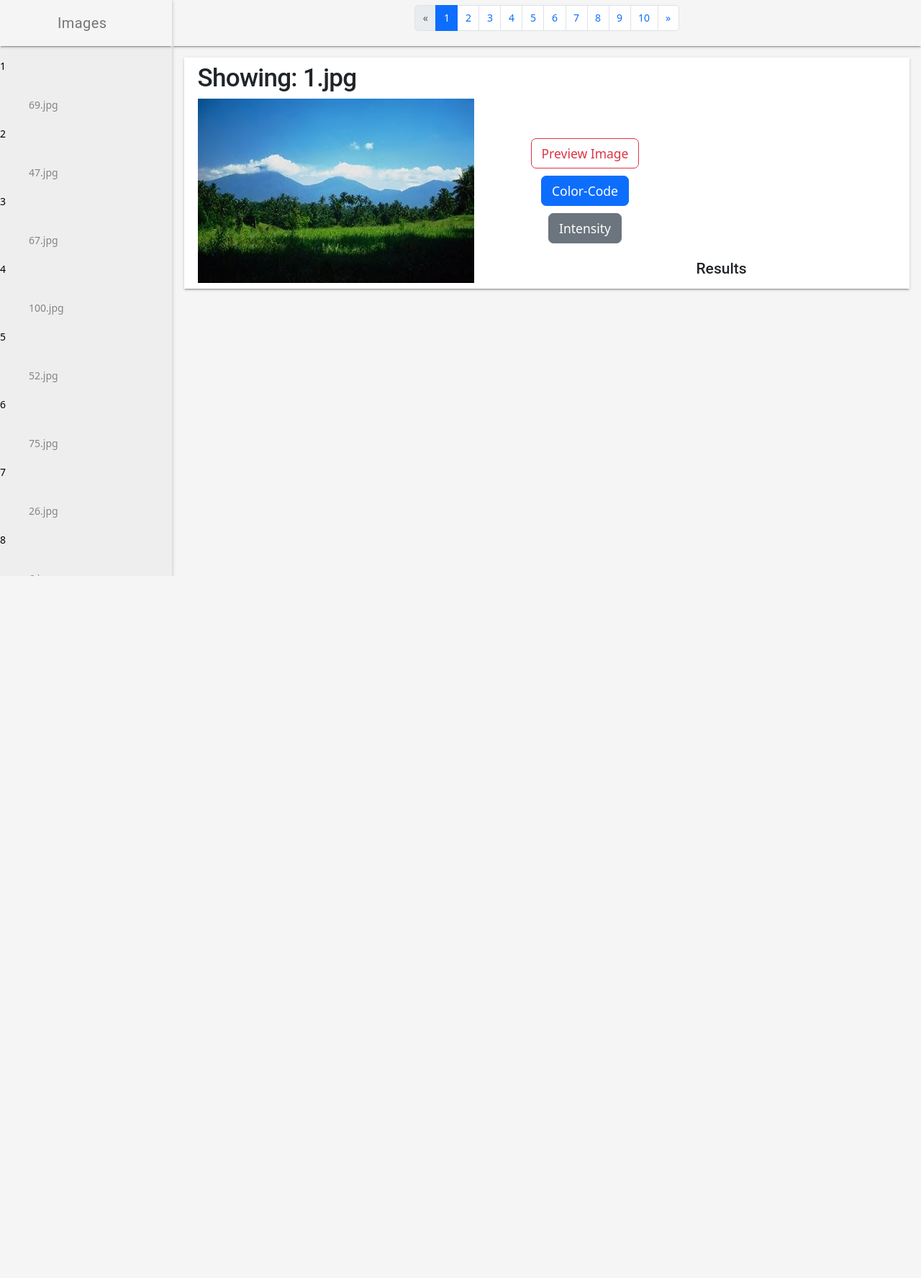
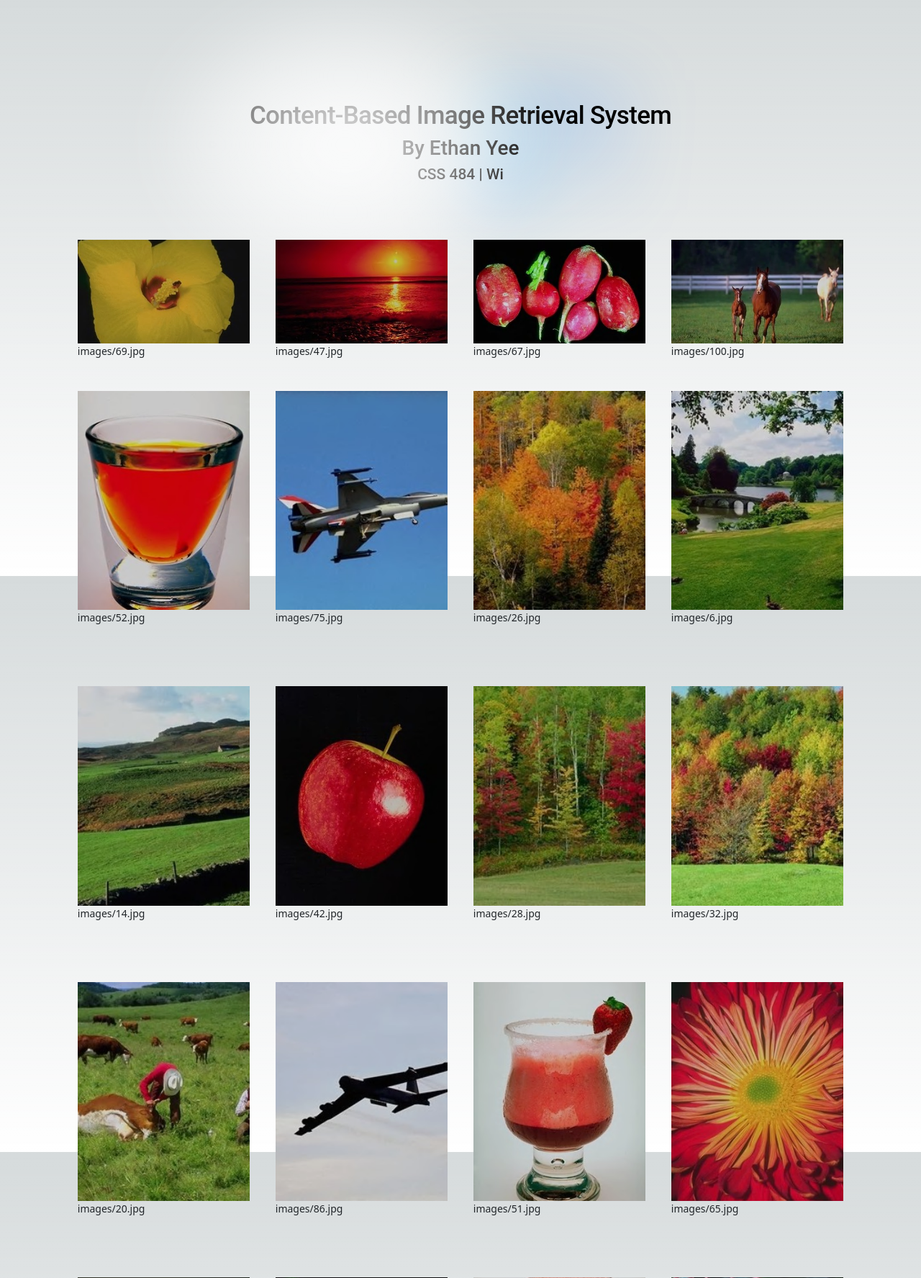
Before and after one commit to justyeethan/Project1-383, a Flask app: page / in a window 1280 px wide. Shown: the top 1775 px of the page at 72% size. Before the commit the page ends 800 px from the top, so only its background shows below. Run offline with Flask 2, Linux system fonts and the light colour scheme; some libraries are stand-ins or nearby versions.

Commit message:
UI Facelift to default next.js

```diff
--- a/app/__init__.py
+++ b/app/__init__.py
@@ -1,11 +1,13 @@
 from flask import Flask
+import os
 from app.config import Config
 from flask_bootstrap import Bootstrap
+from flask_session import Session
 
 app = Flask(__name__) # Init the flask app
 Bootstrap(app) # Enables Flask bootstrap
 app.config.from_object(Config) # Sets config object from config.py
-app.debug = True
-# Database creation
+app.debug = True # Debug is live
+Session(app) # Sessions Integration
 
 from app import routes # Initializes all files
--- a/app/config.py
+++ b/app/config.py
@@ -2,5 +2,7 @@ import os
 basedir = os.path.abspath(os.path.dirname(__file__))
 
 class Config(object):
+    SESSION_PERMENENT = False
     SECRET_KEY = os.environ.get('SECRET_KEY') or 'base-secret-key-for-dev'
+    SESSION_TYPE = 'filesystem'
     FLASK_ENV = 'development'
--- a/app/routes.py
+++ b/app/routes.py
@@ -1,9 +1,11 @@
 from app import app
 import os
 import requests
-from flask import render_template, url_for, request, redirect, flash
+from flask import render_template, url_for, request, redirect, flash, send_file, session
 from flask_paginate import Pagination, get_page_args
 import math
+import logging
+logging.basicConfig(level=logging.DEBUG)
 
 # from Image import convert_to_binary
 
@@ -15,30 +17,102 @@ RES_PER_PAGE = 10
 @app.route('/')
 @app.route('/index')
 def index():
-    page, per_page, offset = get_page_args(page_parameter='page',per_page_parameter='per_page')
     images = [f'images/{img}' for img in os.listdir('app/static/images')]
-    total = len(images)
-    pagination_images = images[offset:offset+RES_PER_PAGE]
-    pagination = Pagination(page=page, per_page=per_page, total=total, css_framework='bootstrap5')
-    # return render_template('index.html', images=images, image='images/1.jpg', pagination=pagination)
-    return render_template('index.html', images=pagination_images, page=page, image='images/1.jpg', per_page=per_page, pagination=pagination)
+    return render_template('index.html', images=images)
 
 
 @app.route('/show_image/<image_name>')
 def show_image(image_name):
-    page, per_page, offset = get_page_args(page_parameter='page',per_page_parameter='per_page')
     images = [f'images/{img}' for img in os.listdir('app/static/images')]
-    total = len(images)
-    pagination_images = images[offset:offset+RES_PER_PAGE]
-    pagination = Pagination(page=page, per_page=per_page, total=total, css_framework='bootstrap4')
-    # return render_template('index.html', images=images, image=f'images/{image_name}')
-    return render_template('index.html', images=pagination_images, page=page, image=f'images/{image_name}', per_page=per_page, pagination=pagination)
-
-# @app.route('/view_image/<image_name>')
-# def view_image(image_name):
-#     return send_from_directory(f'app/static/images/{image_name}')
+    original_order = images
+    session['original_order'] = original_order # Sets the original order of all the images
+    return render_template('show_image.html', images=images, image=f'images/{image_name}')
 
 
+@app.route('/intensity/<filename>')
+def get_intensity(filename):
+    """
+    Gets the intensity of the image
+    Pass the order of the array using sessions, then sort
+
+    Args:
+        filename (_type_): Filename of the image
+    """
+    """ TODO Code for getting INTENSITY and ordering the images goes here!!!"""
+    """ Place the ordered list of images in the session """
+    return redirect(url_for('results', filename=filename))
+
+
+@app.route('/colorCode/<filename>')
+def get_color_code(filename):
+    """
+    Gets the intensity of the image
+    Pass the order of the array using sessions, then sort
+
+    Args:
+        filename (_type_): Filename of the image
+    """
+    print(filename)
+    """ TODO Code for getting color code and ordering the images goes here!!!"""
+    """ Place the ordered list of images in the session """
+    return redirect(url_for('results', filename=filename))
+
+
+@app.route('/results/<filename>')
+def results(filename):
+    """
+    Displays the actual data
+
+    Args:
+        filename (_type_): The filename for unique identifiers
+
+    Returns:
+        _type_: The template that orders the images
+    """
+    print('this was "sorted"!')
+    print(filename)
+    filename = filename.replace('?', '/')
+    images = session.get('images', [])
+    print(session.get('original_order'))
+    if images == []: # If there was an error with getting sessions data
+        return redirect(url_for('index'))
+    else:
+        return render_template('sorted.html', filename=filename)
+
+
+
+
+# -------------- API ----------------
+
+
+@app.route('/get_image/<image_name>')
+def getImage(image_name):
+    # request.headers["content-type"] = "image/png"
+    files = os.listdir('app/static/images')
+    if image_name in files:
+        return send_file(f'static/images/{image_name}', 'image/png')
+    else:
+        return "Image not found", 404
+
+
+@app.route('/get_image/<image_name>/binary')
+def getImageBinary(image_name):
+    """ TODO in part 2
+    Gets the Binary of the image
+
+    Args:
+        image_name (_type_): _description_
+    """
+    ...
+
+
+@app.route('/get_image/all')
+def getAllImages():
+    """
+    Gets all the images names
+    You can pull the images after that
+    """
+    ...
 
 
 # Helper Functions for simplicity
--- a/app/static/scripts/app.js
+++ b/app/static/scripts/app.js
@@ -3,7 +3,7 @@
 (function() {
 	window.addEventListener('load', init);
 	function init() {
-		console.log('hello world');
+		// console.log('hello world');
 		let preview = document.getElementById('preview_image');
 	}
 	function previewImage(image) {
--- /dev/null
+++ b/app/static/styles.css
@@ -0,0 +1,473 @@
+@supports (font: -apple-system-body) and (-webkit-appearance: none) {
+  img[loading="lazy"] {
+    clip-path: inset(0.6px);
+  }
+}
+
+:root {
+  --max-width: 1100px;
+  --border-radius: 12px;
+  --font-mono: ui-monospace, Menlo, Monaco, "Cascadia Mono", "Segoe UI Mono",
+    "Roboto Mono", "Oxygen Mono", "Ubuntu Monospace", "Source Code Pro",
+    "Fira Mono", "Droid Sans Mono", "Courier New", monospace;
+
+  --foreground-rgb: 0, 0, 0;
+  --background-start-rgb: 214, 219, 220;
+  --background-end-rgb: 255, 255, 255;
+
+  --primary-glow: conic-gradient(
+    from 180deg at 50% 50%,
+    #16abff33 0deg,
+    #0885ff33 55deg,
+    #54d6ff33 120deg,
+    #0071ff33 160deg,
+    transparent 360deg
+  );
+  --secondary-glow: radial-gradient(
+    rgba(255, 255, 255, 1),
+    rgba(255, 255, 255, 0)
+  );
+
+  --tile-start-rgb: 239, 245, 249;
+  --tile-end-rgb: 228, 232, 233;
+  --tile-border: conic-gradient(
+    #00000080,
+    #00000040,
+    #00000030,
+    #00000020,
+    #00000010,
+    #00000010,
+    #00000080
+  );
+
+  --callout-rgb: 238, 240, 241;
+  --callout-border-rgb: 172, 175, 176;
+  --card-rgb: 180, 185, 188;
+  --card-border-rgb: 131, 134, 135;
+}
+
+@media (prefers-color-scheme: dark) {
+  :root {
+    --foreground-rgb: 255, 255, 255;
+    --background-start-rgb: 0, 0, 0;
+    --background-end-rgb: 0, 0, 0;
+
+    --primary-glow: radial-gradient(rgba(1, 65, 255, 0.4), rgba(1, 65, 255, 0));
+    --secondary-glow: linear-gradient(
+      to bottom right,
+      rgba(1, 65, 255, 0),
+      rgba(1, 65, 255, 0),
+      rgba(1, 65, 255, 0.3)
+    );
+
+    --tile-start-rgb: 2, 13, 46;
+    --tile-end-rgb: 2, 5, 19;
+    --tile-border: conic-gradient(
+      #ffffff80,
+      #ffffff40,
+      #ffffff30,
+      #ffffff20,
+      #ffffff10,
+      #ffffff10,
+      #ffffff80
+    );
+
+    --callout-rgb: 20, 20, 20;
+    --callout-border-rgb: 108, 108, 108;
+    --card-rgb: 100, 100, 100;
+    --card-border-rgb: 200, 200, 200;
+  }
+}
+
+* {
+  box-sizing: border-box;
+  padding: 0;
+  margin: 0;
+}
+
+html,
+body {
+  max-width: 100vw;
+  overflow-x: hidden;
+}
+
+body {
+  color: rgb(var(--foreground-rgb));
+  background: linear-gradient(
+      to bottom,
+      transparent,
+      rgb(var(--background-end-rgb))
+    )
+    rgb(var(--background-start-rgb));
+}
+
+a {
+  color: inherit;
+  text-decoration: none;
+}
+
+@media (prefers-color-scheme: dark) {
+  html {
+    color-scheme: dark;
+  }
+}
+
+/* Loading animation */
+.loader {
+  position: absolute;
+  top: calc(50% - 32px);
+  left: calc(50% - 32px);
+  width: 64px;
+  height: 64px;
+  border-radius: 50%;
+  perspective: 800px;
+}
+
+.inner {
+  position: absolute;
+  box-sizing: border-box;
+  width: 100%;
+  height: 100%;
+  border-radius: 50%;
+}
+
+.inner.one {
+  left: 0%;
+  top: 0%;
+  animation: rotate-one 1s linear infinite;
+  border-bottom: 3px solid #efeffa;
+}
+
+.inner.two {
+  right: 0%;
+  top: 0%;
+  animation: rotate-two 1s linear infinite;
+  border-right: 3px solid #efeffa;
+}
+
+.inner.three {
+  right: 0%;
+  bottom: 0%;
+  animation: rotate-three 1s linear infinite;
+  border-top: 3px solid #efeffa;
+}
+
+@keyframes rotate-one {
+  0% {
+    transform: rotateX(35deg) rotateY(-45deg) rotateZ(0deg);
+  }
+  100% {
+    transform: rotateX(35deg) rotateY(-45deg) rotateZ(360deg);
+  }
+}
+
+@keyframes rotate-two {
+  0% {
+    transform: rotateX(50deg) rotateY(10deg) rotateZ(0deg);
+  }
+  100% {
+    transform: rotateX(50deg) rotateY(10deg) rotateZ(360deg);
+  }
+}
+
+@keyframes rotate-three {
+  0% {
+    transform: rotateX(35deg) rotateY(55deg) rotateZ(0deg);
+  }
+  100% {
+    transform: rotateX(35deg) rotateY(55deg) rotateZ(360deg);
+  }
+}
+
+.main {
+  display: flex;
+  flex-direction: column;
+  justify-content: space-between;
+  align-items: center;
+  padding: 6rem;
+  min-height: 100vh;
+}
+
+.description {
+  display: inherit;
+  justify-content: inherit;
+  align-items: inherit;
+  font-size: 0.85rem;
+  max-width: var(--max-width);
+  width: 100%;
+  z-index: 2;
+  font-family: var(--font-mono);
+}
+
+.description a {
+  display: flex;
+  justify-content: center;
+  align-items: center;
+  gap: 0.5rem;
+}
+
+.description p {
+  position: relative;
+  margin: 0;
+  padding: 1rem;
+  background-color: rgba(var(--callout-rgb), 0.5);
+  border: 1px solid rgba(var(--callout-border-rgb), 0.3);
+  border-radius: var(--border-radius);
+}
+
+.image {
+  width: 100%;
+  height: 80%;
+  object-fit: cover;
+  object-position: center;
+  filter: brightness(0.9);
+}
+
+.image:hover {
+  filter: brightness(1);
+}
+
+.code {
+  font-weight: 700;
+  font-family: var(--font-mono);
+}
+
+.grid {
+  display: grid;
+  grid-template-columns: repeat(4, minmax(25%, auto));
+  width: var(--max-width);
+  max-width: 100%;
+}
+
+.card {
+  padding: 1rem 1.2rem;
+  border-radius: var(--border-radius);
+  background: rgba(var(--card-rgb), 0);
+  border: 1px solid rgba(var(--card-border-rgb), 0);
+  transition: background 200ms, border 200ms;
+}
+
+.card span {
+  display: inline-block;
+  transition: transform 200ms;
+}
+
+.card h2 {
+  font-weight: 600;
+  margin-bottom: 0.7rem;
+}
+
+.card p {
+  margin: 0;
+  opacity: 0.6;
+  font-size: 0.9rem;
+  line-height: 1.5;
+  max-width: 30ch;
+}
+
+.center {
+  display: flex;
+  justify-content: center;
+  align-items: center;
+  flex-direction: column;
+  position: relative;
+  padding: 4rem 0;
+  text-align: center;
+}
+
+.center::before {
+  background: var(--secondary-glow);
+  border-radius: 50%;
+  width: 480px;
+  height: 360px;
+  margin-left: -400px;
+}
+
+.center::after {
+  background: var(--primary-glow);
+  width: 240px;
+  height: 180px;
+  z-index: -1;
+}
+
+.center::before,
+.center::after {
+  content: "";
+  left: 50%;
+  position: absolute;
+  filter: blur(45px);
+  transform: translateZ(0);
+}
+
+.logo,
+.thirteen {
+  position: relative;
+}
+
+.thirteen {
+  display: flex;
+  justify-content: center;
+  align-items: center;
+  width: 75px;
+  height: 75px;
+  padding: 25px 10px;
+  margin-left: 16px;
+  transform: translateZ(0);
+  border-radius: var(--border-radius);
+  overflow: hidden;
+  box-shadow: 0px 2px 8px -1px #0000001a;
+}
+
+.thirteen::before,
+.thirteen::after {
+  content: "";
+  position: absolute;
+  z-index: -1;
+}
+
+/* Conic Gradient Animation */
+.thirteen::before {
+  animation: 6s rotate linear infinite;
+  width: 200%;
+  height: 200%;
+  background: var(--tile-border);
+}
+
+/* Inner Square */
+.thirteen::after {
+  inset: 0;
+  padding: 1px;
+  border-radius: var(--border-radius);
+  background: linear-gradient(
+    to bottom right,
+    rgba(var(--tile-start-rgb), 1),
+    rgba(var(--tile-end-rgb), 1)
+  );
+  background-clip: content-box;
+}
+
+/* Enable hover only on non-touch devices */
+@media (hover: hover) and (pointer: fine) {
+  .card:hover {
+    background: rgba(var(--card-rgb), 0.1);
+    border: 1px solid rgba(var(--card-border-rgb), 0.15);
+  }
+
+  .card:hover span {
+    transform: translateX(4px);
+  }
+}
+
+@media (prefers-reduced-motion) {
+  .thirteen::before {
+    animation: none;
+  }
+
+  .card:hover span {
+    transform: none;
+  }
+}
+
+/* Mobile */
+@media (max-width: 700px) {
+  .content {
+    padding: 4rem;
+  }
+
+  .grid {
+    grid-template-columns: 1fr;
+    margin-bottom: 120px;
+    max-width: 320px;
+    text-align: center;
+  }
+
+  .card {
+    padding: 1rem 2.5rem;
+  }
+
+  .card h2 {
+    margin-bottom: 0.5rem;
+  }
+
+  .center {
+    padding: 8rem 0 6rem;
+  }
+
+  .center::before {
+    transform: none;
+    height: 300px;
+  }
+
+  .description {
+    font-size: 0.8rem;
+  }
+
+  .description a {
+    padding: 1rem;
+  }
+
+  .description p,
+  .description div {
+    display: flex;
+    justify-content: center;
+    position: fixed;
+    width: 100%;
+  }
+
+  .description p {
+    align-items: center;
+    inset: 0 0 auto;
+    padding: 2rem 1rem 1.4rem;
+    border-radius: 0;
+    border: none;
+    border-bottom: 1px solid rgba(var(--callout-border-rgb), 0.25);
+    background: linear-gradient(
+      to bottom,
+      rgba(var(--background-start-rgb), 1),
+      rgba(var(--callout-rgb), 0.5)
+    );
+    background-clip: padding-box;
+    backdrop-filter: blur(24px);
+  }
+
+  .description div {
+    align-items: flex-end;
+    pointer-events: none;
+    inset: auto 0 0;
+    padding: 2rem;
+    height: 200px;
+    background: linear-gradient(
+      to bottom,
+      transparent 0%,
+      rgb(var(--background-end-rgb)) 40%
+    );
+    z-index: 1;
+  }
+}
+
+/* Tablet and Smaller Desktop */
+@media (min-width: 701px) and (max-width: 1120px) {
+  .grid {
+    grid-template-columns: repeat(2, 50%);
+  }
+}
+
+@media (prefers-color-scheme: dark) {
+  .vercelLogo {
+    filter: invert(1);
+  }
+
+  .logo,
+  .thirteen img {
+    filter: invert(1) drop-shadow(0 0 0.3rem #ffffff70);
+  }
+}
+
+@keyframes rotate {
+  from {
+    transform: rotate(360deg);
+  }
+  to {
+    transform: rotate(0deg);
+  }
+}
--- a/app/templates/base.html
+++ b/app/templates/base.html
@@ -4,7 +4,8 @@
   <meta charset="UTF-8">
   <meta http-equiv="X-UA-Compatible" content="IE=edge">
   <meta name="viewport" content="width=device-width, initial-scale=1.0">
-  <title>Image Retrieval Tool</title>
+  <title>CBIR System</title>
+  <meta name="description" content="Generated by create next app" />
   <!-- Material UI CDNs -->
   <link rel="stylesheet" href="https://fonts.googleapis.com/icon?family=Material+Icons">
   <link rel="stylesheet" href="https://code.getmdl.io/1.3.0/material.indigo-pink.min.css">
@@ -15,39 +16,23 @@
   <script src="https://cdn.jsdelivr.net/npm/@popperjs/core@2.11.6/dist/umd/popper.min.js" integrity="sha384-oBqDVmMz9ATKxIep9tiCxS/Z9fNfEXiDAYTujMAeBAsjFuCZSmKbSSUnQlmh/jp3" crossorigin="anonymous"></script>
   <script src="https://cdn.jsdelivr.net/npm/bootstrap@5.3.0-alpha1/dist/js/bootstrap.min.js" integrity="sha384-mQ93GR66B00ZXjt0YO5KlohRA5SY2XofN4zfuZxLkoj1gXtW8ANNCe9d5Y3eG5eD" crossorigin="anonymous"></script>
 
+  <meta name="viewport" content="width=device-width, initial-scale=1" />
+    <link rel="icon" href="{{ url_for('static', filename='icon.svg') }}" />
+  <!-- Styles.css -->
+  <link rel="stylesheet" href="{{ url_for('static', filename='styles.css') }}">
+
   <!-- Add our js file to handle events -->
   <script src="{{ url_for('static', filename='scripts/app.js') }}"></script>
 
 </head>
 <body>
-  <div class="demo-layout mdl-layout mdl-js-layout mdl-layout--fixed-drawer mdl-layout--fixed-header">
-    <header class="demo-header mdl-layout__header mdl-color--grey-100 mdl-color-text--grey-600">
-      <div class="mdl-layout__header-row" style="margin: 0 auto;">
-        {{pagination.links}}
-    </header>
-    <div class="demo-drawer mdl-layout__drawer mdl-color--blue-grey-900 mdl-color-text--blue-grey-50">
-      <header class="demo-header mdl-layout__header mdl-color--grey-100 mdl-color-text--grey-600">
-        <div class="mdl-layout__header-row">
-          <span class="mdl-layout-title">Images</span>
-        </div>
-      </header>
-      <nav class="demo-navigation mdl-navigation mdl-color--grey-200">
-        {% for image in images %}
-          <p style="color: black;">{{loop.index + (page-1) * per_page}}</p>
-          <a class="mdl-navigation__link mdl-color-text--blue-0" href="/show_image/{{image.split('/')[1]}}">{{ image.split('/')[1] }}</a>
-          <div class="mdl-layout-spacer"></div>
-        {% endfor %}
-      </nav>
-    </div>
-    <!-- Layout TODO Switch out to component render -->
-    <main class="mdl-layout__content mdl-color--grey-100">
-      <div class="mdl-grid demo-content">
-        <div class="demo-charts mdl-color--white mdl-shadow--2dp mdl-cell mdl-cell--12-col mdl-grid">
-          {% block content %} {% endblock %}
-        </div>
-      </div>
-    </main>
-  </div>
+
+  <Head>
+  </Head>
+  <main class="main">
+    {% block content %}
+    {% endblock %}
+  </main>
 
 </body>
 </html>
--- a/app/templates/index.html
+++ b/app/templates/index.html
@@ -1,31 +1,18 @@
 {% extends 'base.html' %}
 {% block content %}
-  <div class="container">
-	  <h1>Showing: {{ image.split('/')[1] }}</h1>
-    <div class="row align-items-end">
-      <div class="col">
-	      <!-- Add Image tag-->
-       <a href="{{url_for('static', filename=image)}}" target="_blank" rel="noopener">
-	      <img src="{{url_for('static', filename=image)}}" alt="Image" />
-       </a>
-      </div>
-      <div class="col" style="padding: 5px; display: flex; place-content: center; align-items: center; margin: auto 0; flex-direction: column">
-        <!-- Colored raised button -->
-        <a href="{{url_for('static', filename=image)}}" target="_blank" rel="noopener">
-          <button
-            type="button"
-            class="btn btn-outline-danger btn-lg"
-            style="margin-bottom: 10px;"
-          >Preview Image</button>
+  <div class="center">
+    <h1>Content-Based Image Retrieval System</h1>
+    <h2>By Ethan Yee</h2>
+    <h4>CSS 484 | Wi</h4>
+  </div>
+  <div class="grid">
+    {% block changeOrder %}
+      {% for image in images %}
+        <a href="{{ url_for('show_image', image_name=image.split('/')[1] ) }}" class="card">
+          <img class="image" src="{{ url_for('static', filename=image) }}" alt="beep">
+          <span>{{image}}</span>
         </a>
-        <button type="button" class="btn btn-primary btn-lg" style="margin-bottom: 10px;">Color-Code</button>
-        <button type="button" class="btn btn-secondary btn-lg">Intensity</button>
-
-      </div>
-      <div class="col">
-        <h4>Results</h4>
-        {% block results %} {% endblock %}
-      </div>
-    </div>
+      {% endfor %}
+    {% endblock changeOrder %}
   </div>
 {% endblock %}
--- a/requirements.txt
+++ b/requirements.txt
@@ -1,3 +1,4 @@
+cachelib==0.9.0
 certifi==2022.12.7
 charset-normalizer==2.1.1
 click==8.1.3
@@ -5,6 +6,7 @@ dominate==2.7.0
 Flask==2.2.2
 Flask-Bootstrap==3.3.7.1
 flask-paginate==2022.1.8
+Flask-Session==0.4.0
 idna==3.4
 itsdangerous==2.1.2
 Jinja2==3.1.2
```
Also changed, not shown: app/templates/show_image.html (added, +57 -0 lines), app/templates/sorted.html (added, +7 -0 lines), app/static/icon.svg (added), 2 other files.
